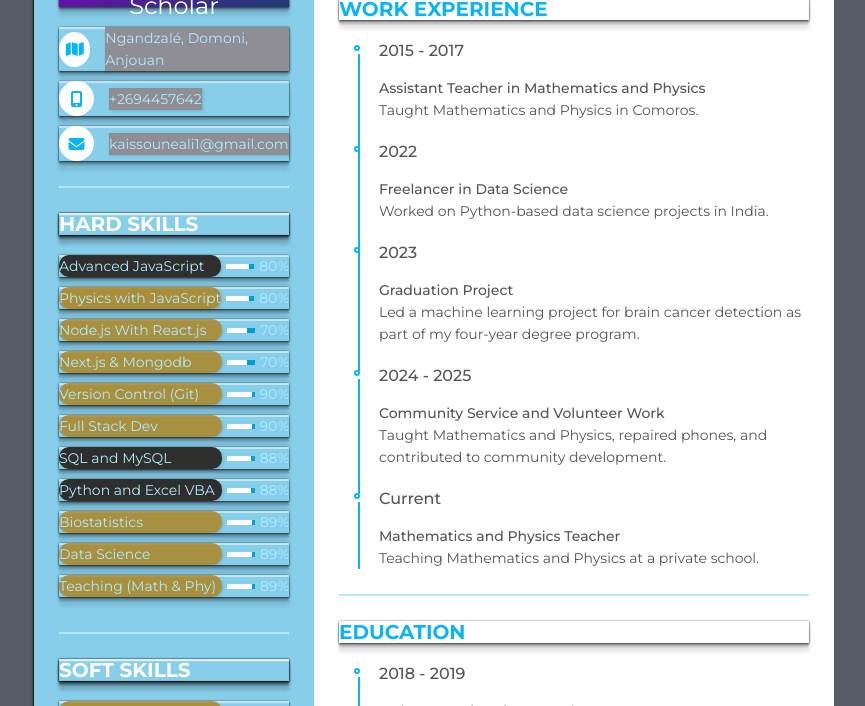
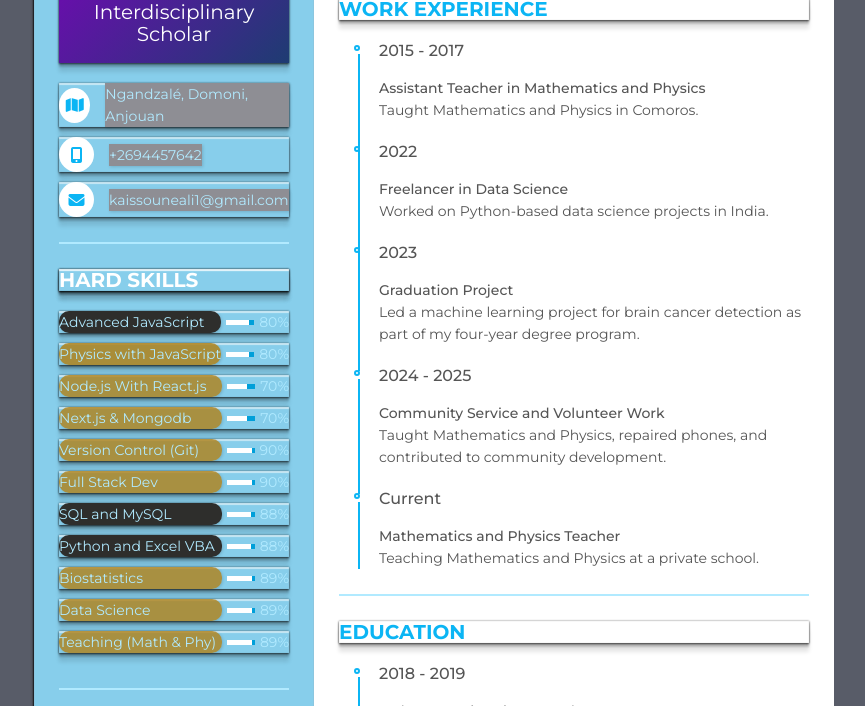
Before and after one commit to kaissounealisouf/me_github.io, a plain HTML site: page index.html in a window 1280 px wide. Shown: the part 394-1100 px from the top of the page, without its empty margins (206-1071 px from the left). Drawn offline with Linux system fonts and the light colour scheme.

Commit message:
Update index.html

```diff
--- a/index.html
+++ b/index.html
@@ -19,7 +19,7 @@
        <div class="resume_item resume_info">
          <div class="title">
            <p class="bold">Kaissoune Ali Souf</p>
-           <p class="regular" style="background: linear-gradient(135deg, #6a0dad, #1e3c72); color: white; text-align: center; padding: 1px 0; font-size: 24px; height: 3vh; display: flex; justify-content: center; align-items: center; flex-direction: column;">Interdisciplinary Scholar</p>
+           <p class="regular" style="background: linear-gradient(135deg, #6a0dad, #1e3c72); color: white; text-align: center; padding: 1px 0; font-size: 20px; height: 10vh; display: flex; justify-content: center; align-items: center; flex-direction: column;">Interdisciplinary Scholar</p>
          </div>
          <ul>
            <li>
```
